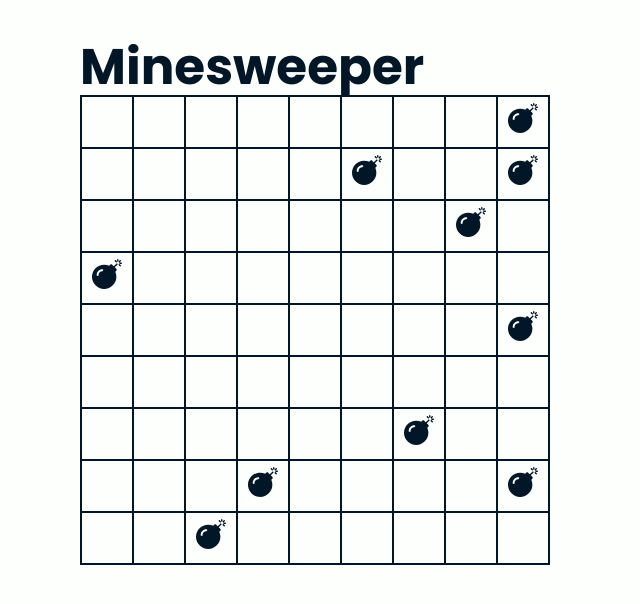
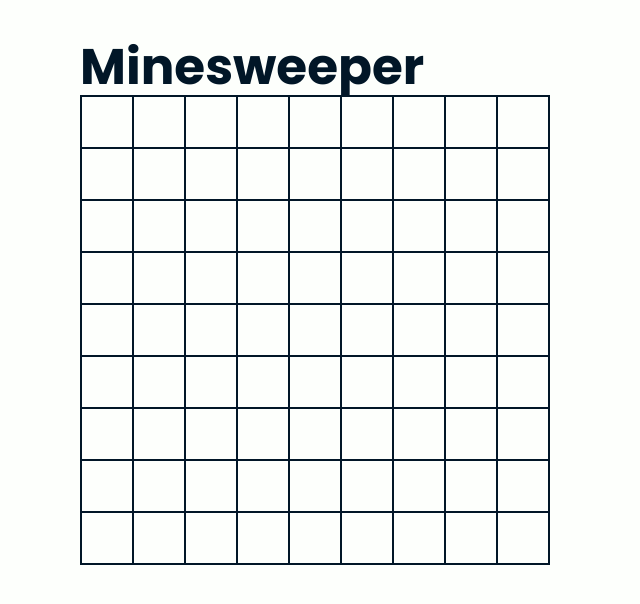
Before and after one commit to ki8yk8/minesweeper, a React (Vite) app: page / in a window 1280 px wide. Shown: the top 604 px of the page, without its empty margins (0-640 px from the left). Built offline with nearby package versions, Linux system fonts and the light colour scheme; a web font is replaced by a local one.

Commit message:
fixes bad state render issue

```diff
--- a/src/components/minesweeper/minesweeper.jsx
+++ b/src/components/minesweeper/minesweeper.jsx
@@ -11,7 +11,7 @@
 	const [mines_array, set_mines_array] = useState(createMinesweeper(level));
 	const [mask, set_mask] = useState(createMask(level));
 	const [active, set_active] = useState(true);
-	const [reveal, set_reveal] = useState(true);
+	const [reveal, set_reveal] = useState(false);
 
 	function unravelCell(mask, x, y) {
 		if (mask[y][x] === false && mines_array[y][x] !== "mine") {
@@ -46,8 +46,15 @@
 
 	const handle_btn_clicked = (x, y) => {
 		if (!active) return;
+
 		if (isGameWon(mask, mines_array, [x, y])) {
 			onWin?.();
+		}
+		if (mines_array[y][x] === "mine") {
+			onLose?.();
+			set_active(false);
+			set_reveal(true);
+			return;
 		}
 
 		set_mask((prev) => {
@@ -59,9 +66,6 @@
 				unravelCell(updated_mask, x, y);
 			} else if (mines_array[y][x] === "mine") {
 				updated_mask[y][x] = true;
-				onLose?.();
-				set_active(false);
-				set_reveal(true);
 			} else {
 				updated_mask[y][x] = true;
 			}
```
